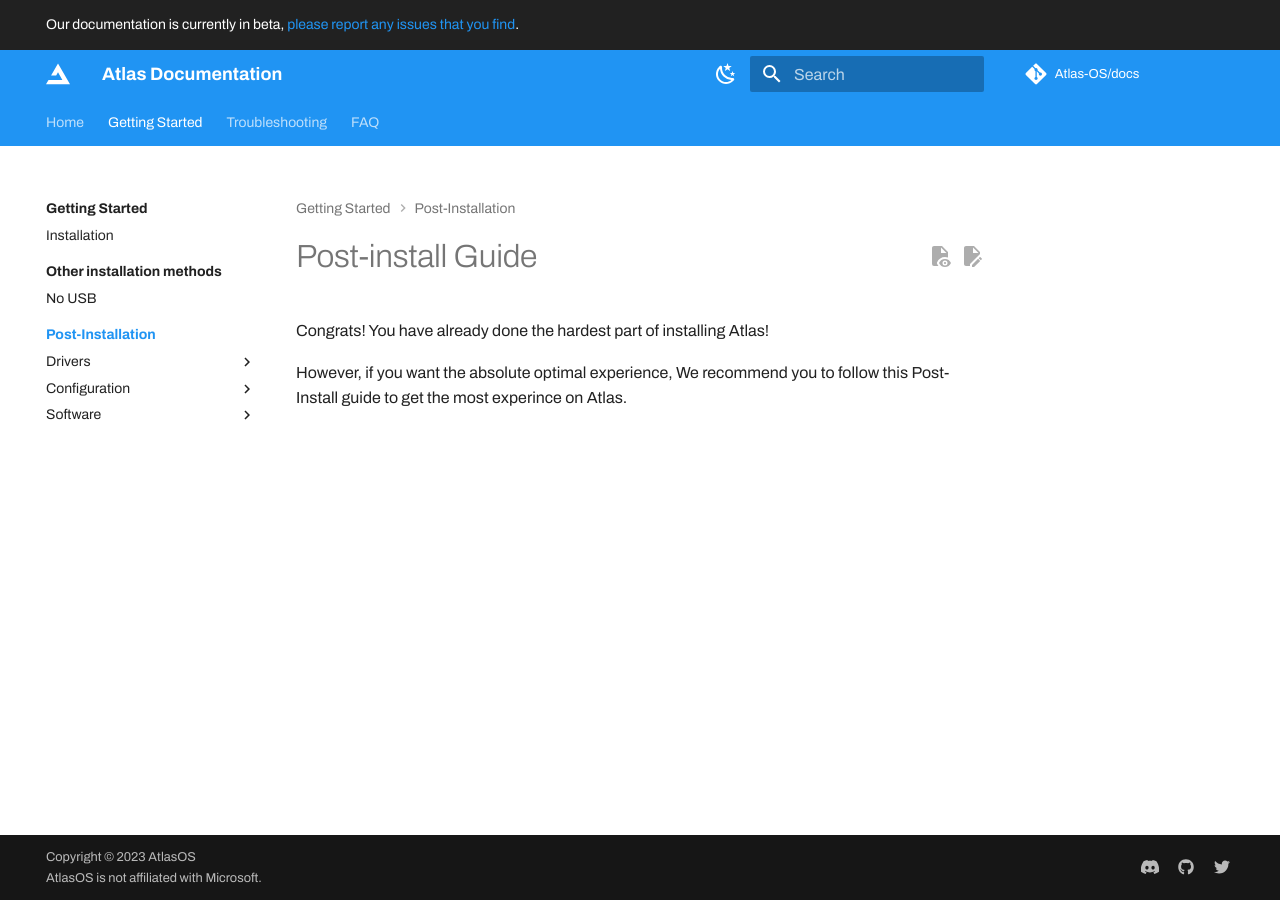
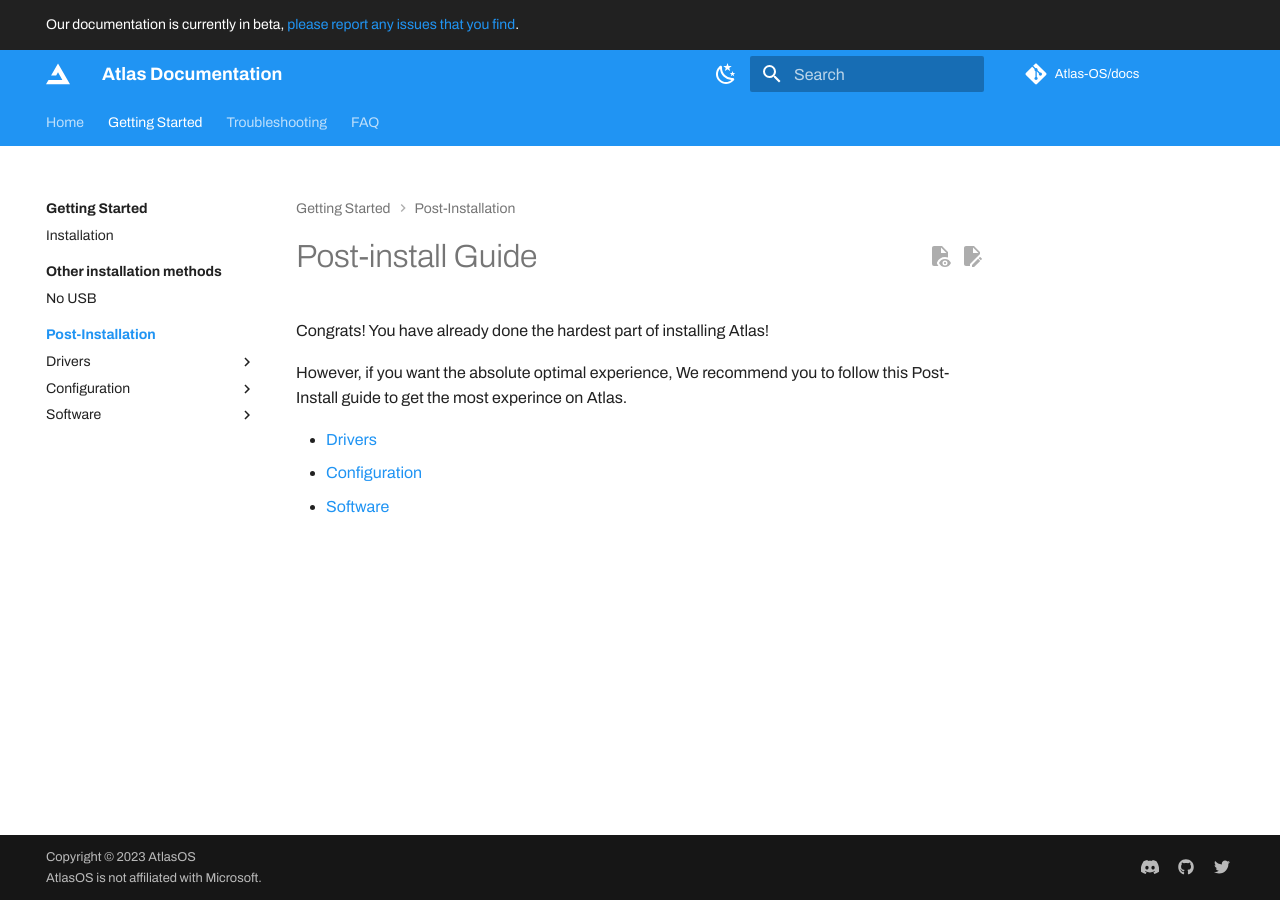
Before and after one commit to Atlas-OS/docs, an MkDocs documentation site: the page built from docs/getting-started/post-installation/index.md, in a window 1280 px wide. Built offline with MkDocs 1.6.1 and Material for MkDocs 9.7.7, drawn with Linux system fonts in a browser that asks for light colours; some web fonts are replaced; plug-ins that fetch from the network failed and are left out; comment, search, counter and statistics services are not loaded.

Commit message:
Update index.md

```diff
--- a/docs/getting-started/post-installation/index.md
+++ b/docs/getting-started/post-installation/index.md
@@ -3,3 +3,7 @@
 Congrats! You have already done the hardest part of installing Atlas!
 
 However, if you want the absolute optimal experience, We recommend you to follow this Post-Install guide to get the most experince on Atlas.
+
+* [Drivers](getting-started/post-installation/drivers/)
+* [Configuration](getting-started/post-installation/configuration/)
+* [Software](getting-started/post-installation/software/)
```
